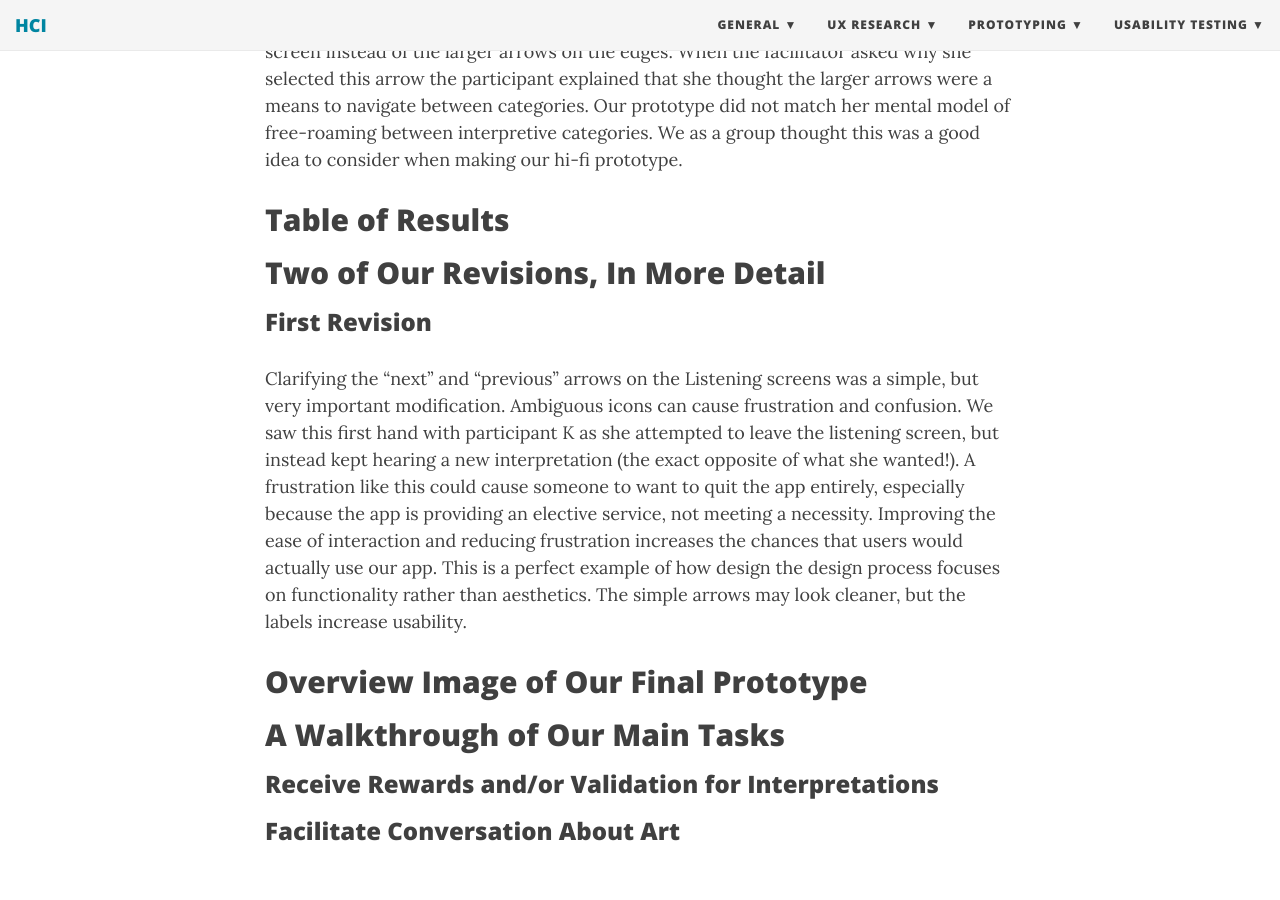
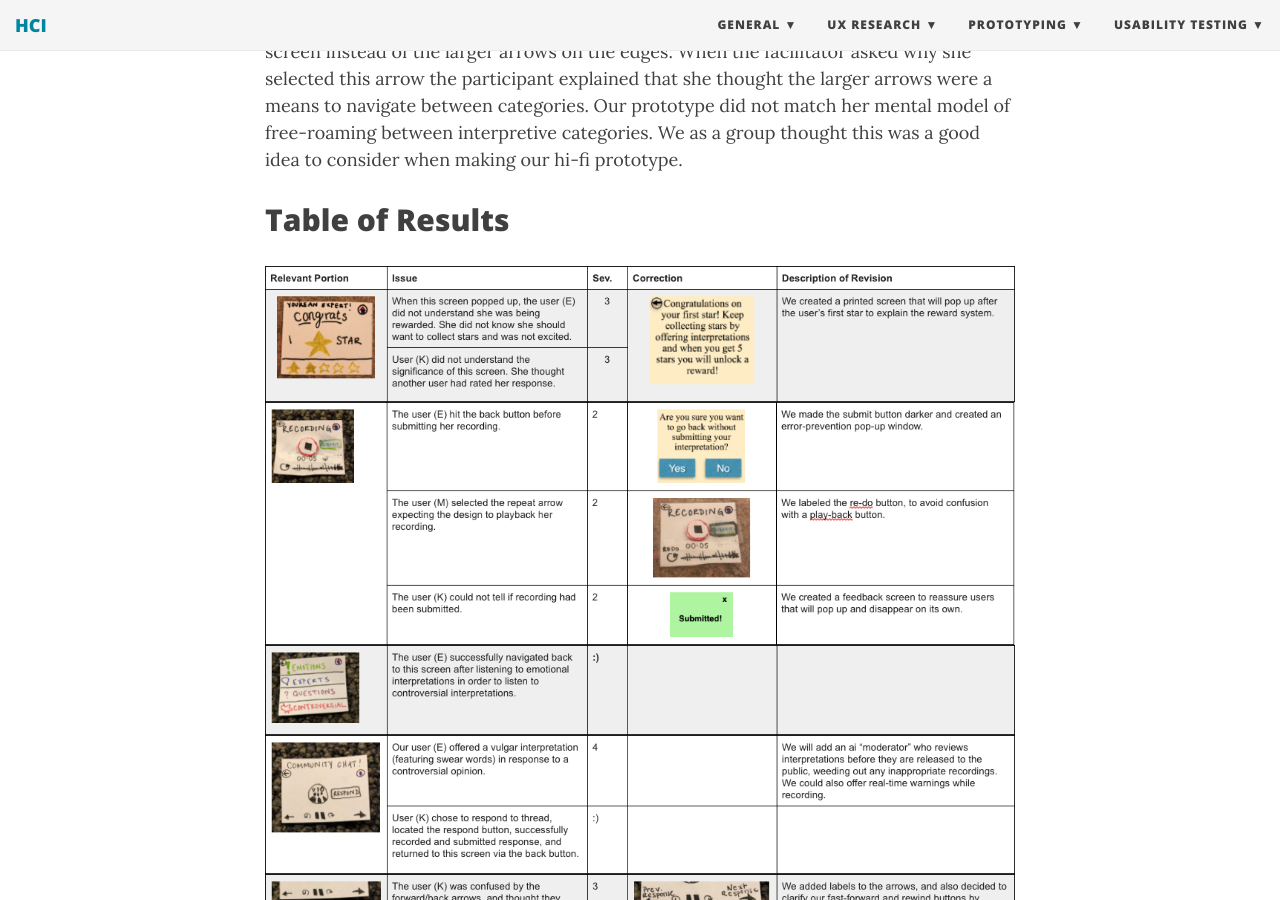
Before and after one commit to mc-mejia/HCIGroupProject, a Jekyll site: the page built from UxTestReview.md, in a window 1280 px wide and 900 px high, scrolled down 2415 px. Built offline with Jekyll 4.4.1, drawn with Linux system fonts in a browser that asks for light colours; nearby versions of some CDN libraries; our own code applies the rules of GitHub Pages for plain Markdown files.

Commit message:
Update UxTestReview.md

```diff
--- a/UxTestReview.md
+++ b/UxTestReview.md
@@ -16,6 +16,12 @@ The third usability test was conducted in a group study room in Schow library in
 
 ## Table of Results
 
+![Final Table: First Row](/img/FinalRevisions1.png)
+![Final Table: Second Row](/img/FinalRevisions2.png)
+![Final Table: Third Row](/img/FinalRevisions3.png)
+![Final Table: Fourth Row](/img/FinalRevisions4.png)
+![Final Table: Fifth Row](/img/FinalRevisions5.png)
+
 ## Two of Our Revisions, In More Detail
 
 ### First Revision
```
